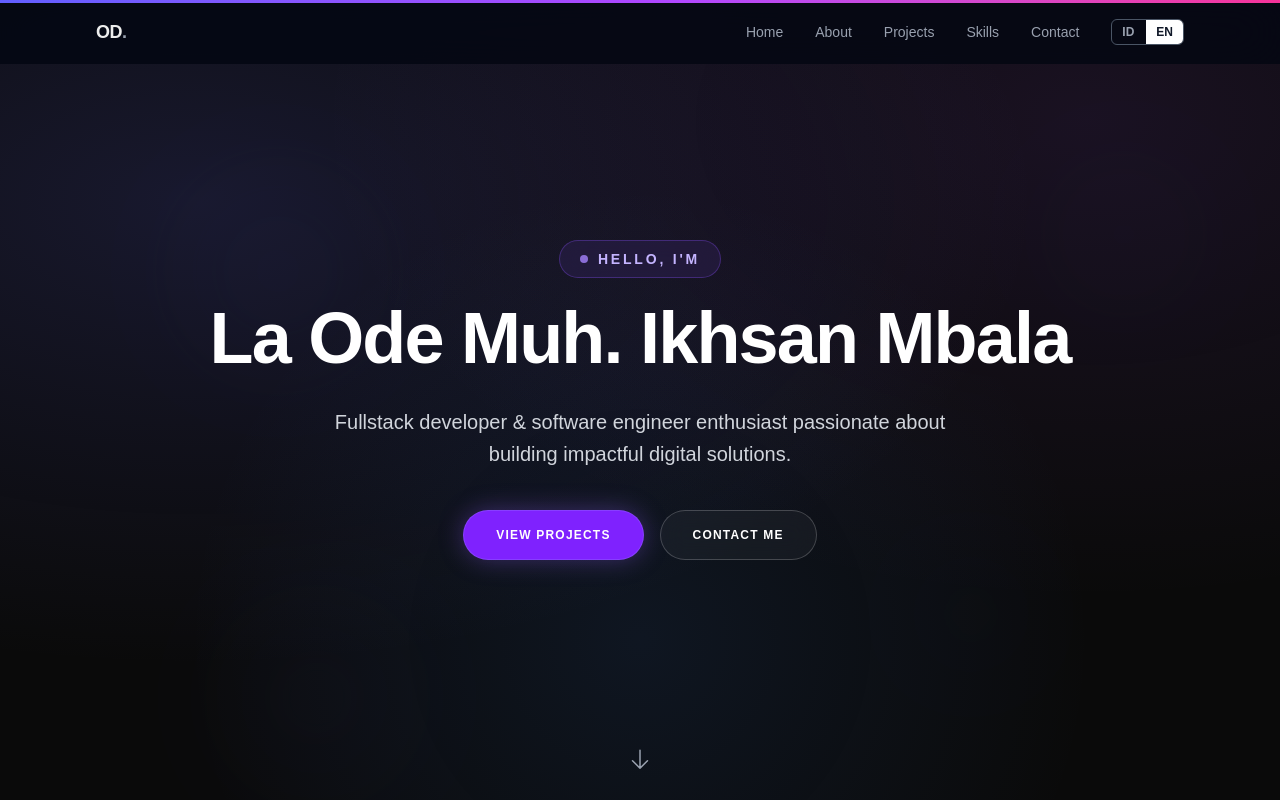
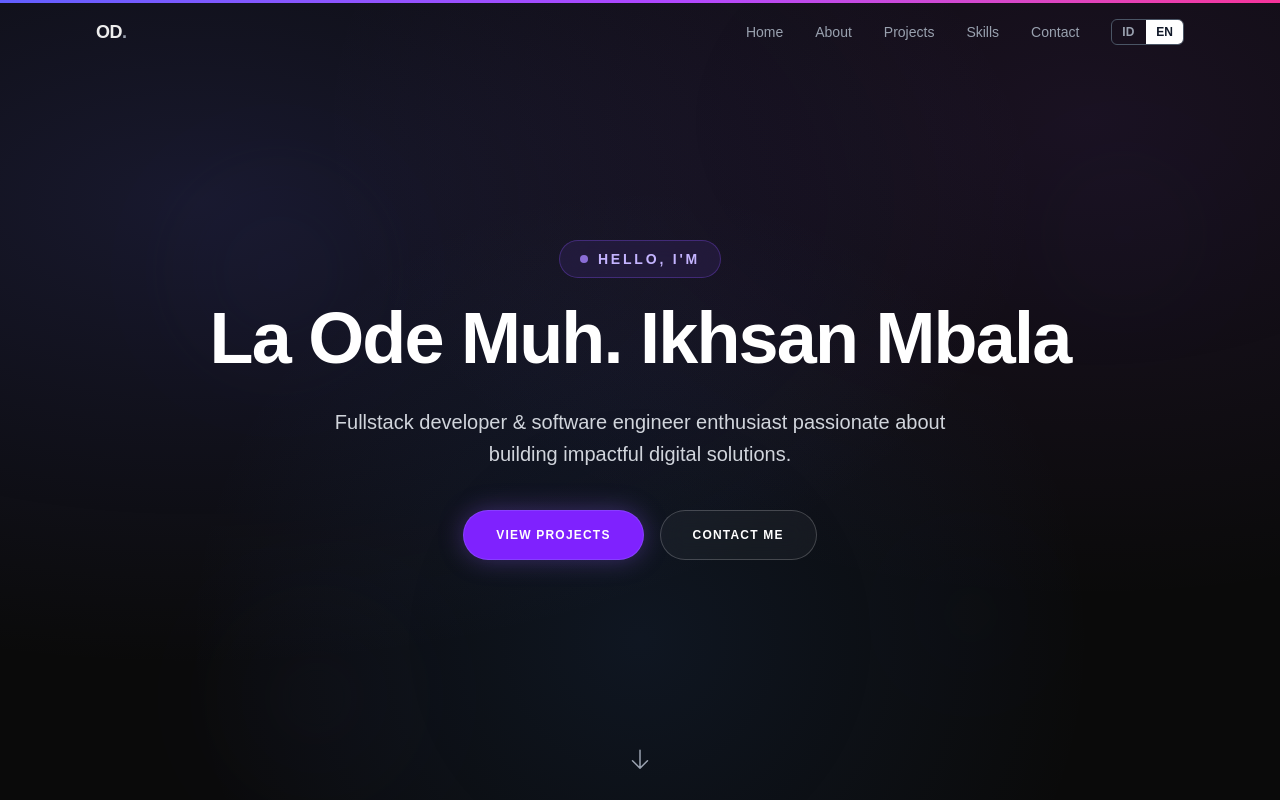
Before and after one commit to Limzy71/Portofolio, a Next.js app: page / in a window 1280 px wide. Shown: the top 800 px of the page. Built offline with nearby package versions, Linux system fonts and the light colour scheme.

Commit message:
feat: make navbar transparent at top of page and add instagram & email links to footer

```diff
--- a/components/layout/Footer.tsx
+++ b/components/layout/Footer.tsx
@@ -3,7 +3,7 @@
 import { siteConfig } from "@/config/site";
 import { Container } from "@/components/ui/Container";
 import { SocialLink } from "@/components/ui/SocialLink";
-import { GithubIcon, LinkedinIcon } from "@/components/ui/Icons";
+import { GithubIcon, LinkedinIcon, InstagramIcon, EmailIcon } from "@/components/ui/Icons";
 import { useLanguage } from "@/contexts/LanguageContext";
 
 export function Footer() {
@@ -23,6 +23,12 @@ export function Footer() {
           <SocialLink href={siteConfig.social.linkedin} label="LinkedIn">
             <LinkedinIcon className="h-5 w-5" />
           </SocialLink>
+          <SocialLink href={siteConfig.social.instagram} label="Instagram">
+            <InstagramIcon className="h-5 w-5" />
+          </SocialLink>
+          <SocialLink href={siteConfig.social.email} label="Email">
+            <EmailIcon className="h-5 w-5" />
+          </SocialLink>
         </div>
       </Container>
     </footer>
--- a/components/layout/Navbar.tsx
+++ b/components/layout/Navbar.tsx
@@ -1,6 +1,6 @@
 "use client";
 
-import { useState } from "react";
+import { useState, useEffect } from "react";
 import { motion, AnimatePresence } from "framer-motion";
 import { siteConfig } from "@/config/site";
 import { Container } from "@/components/ui/Container";
@@ -10,6 +10,15 @@ import { cn } from "@/lib/utils";
 export function Navbar() {
   const { t, locale, setLocale } = useLanguage();
   const [isMobileOpen, setIsMobileOpen] = useState(false);
+  const [isScrolled, setIsScrolled] = useState(false);
+
+  useEffect(() => {
+    const handleScroll = () => {
+      setIsScrolled(window.scrollY > 20);
+    };
+    window.addEventListener("scroll", handleScroll);
+    return () => window.removeEventListener("scroll", handleScroll);
+  }, []);
 
   const navLinks = [
     { label: t.nav.home, href: "#home" },
@@ -24,7 +33,9 @@ export function Navbar() {
       suppressHydrationWarning
       className={cn(
         "fixed top-0 right-0 left-0 z-40 transition-all duration-300",
-        "bg-white/80 backdrop-blur-xl dark:bg-gray-950/80",
+        isScrolled
+          ? "border-b border-white/10 bg-black/60 shadow-lg backdrop-blur-md"
+          : "border-b border-transparent bg-transparent",
       )}
     >
       <Container>
```
